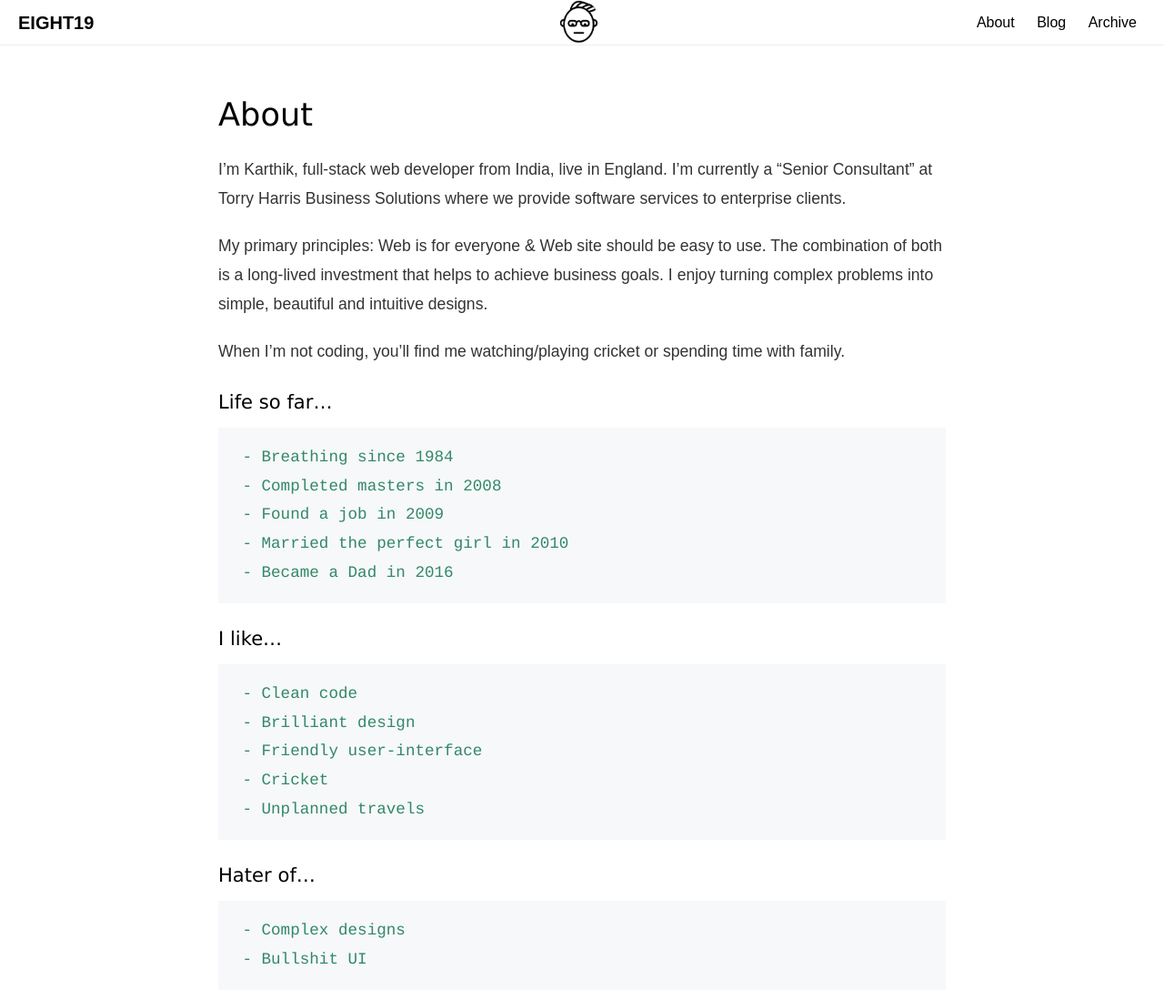
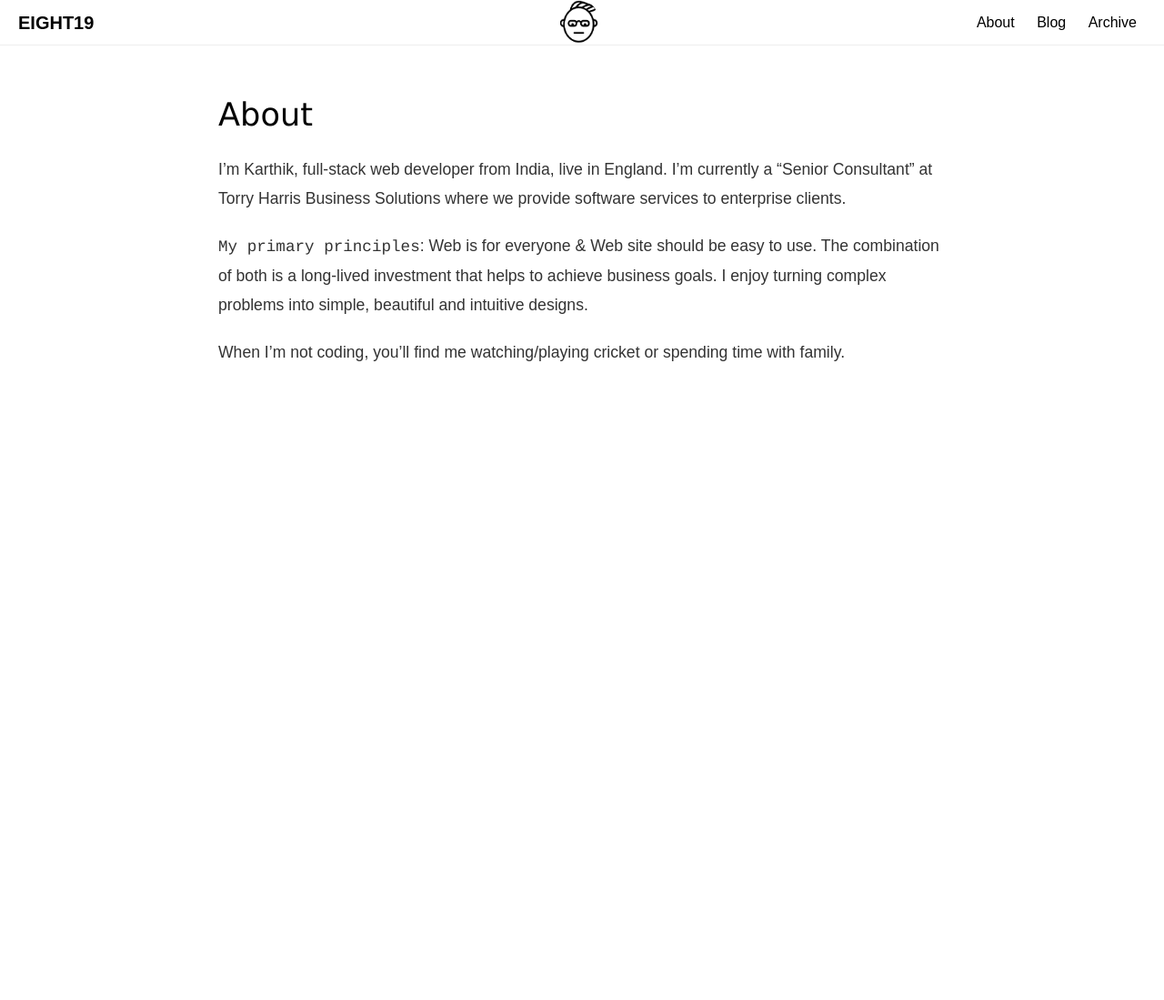
Before and after one commit to kartolab/karthikm19.github.io, a Jekyll site: the page built from index.md, in a window 1280 px wide and 1109 px high. Shown: the top 1099 px of the window at 91% size. Built offline with Jekyll 4.4.1, drawn with Linux system fonts in a browser that asks for light colours.

Commit message:
Update index.md

```diff
--- a/index.md
+++ b/index.md
@@ -5,24 +5,6 @@ title: About
 
 I’m Karthik, full-stack web developer from India, live in England. I'm currently a "Senior Consultant" at Torry Harris Business Solutions where we provide software services to enterprise clients.
 
-My primary principles: Web is for everyone & Web site should be easy to use. The combination of both is a long-lived investment that helps to achieve business goals. I enjoy turning complex problems into simple, beautiful and intuitive designs.
+`My primary principles`: Web is for everyone & Web site should be easy to use. The combination of both is a long-lived investment that helps to achieve business goals. I enjoy turning complex problems into simple, beautiful and intuitive designs.
 
 When I'm not coding, you'll find me watching/playing cricket or spending time with family.
-
-##### Life so far...
-	- Breathing since 1984
-	- Completed masters in 2008
-	- Found a job in 2009
-	- Married the perfect girl in 2010
-	- Became a Dad in 2016
-
-##### I like...
-	- Clean code
-	- Brilliant design
-	- Friendly user-interface
-	- Cricket
-	- Unplanned travels
-
-##### Hater of...
-	- Complex designs
-	- Bullshit UI
```
